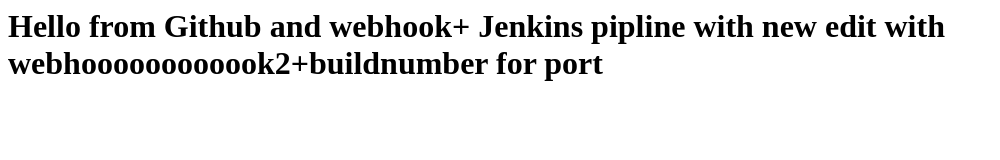
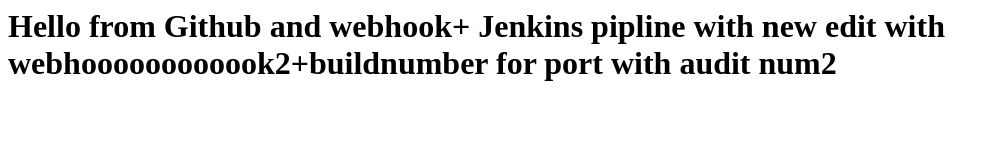
Before and after one commit to Ali-AlHoumsi/github-pipeline-script, a plain HTML site: page index.html in a window 1280 px wide. Shown: the whole page, without its empty margins (0-1000 px from the left). Drawn offline with Linux system fonts and the light colour scheme.

Commit message:
with new edit webhook with build number# with port

```diff
--- a/index.html
+++ b/index.html
@@ -1 +1 @@
-<h1> Hello from Github and webhook+ Jenkins pipline with new edit with webhoooooooooook2+buildnumber for port</h1>
+<h1> Hello from Github and webhook+ Jenkins pipline with new edit with webhoooooooooook2+buildnumber for port with audit num2</h1>
```
